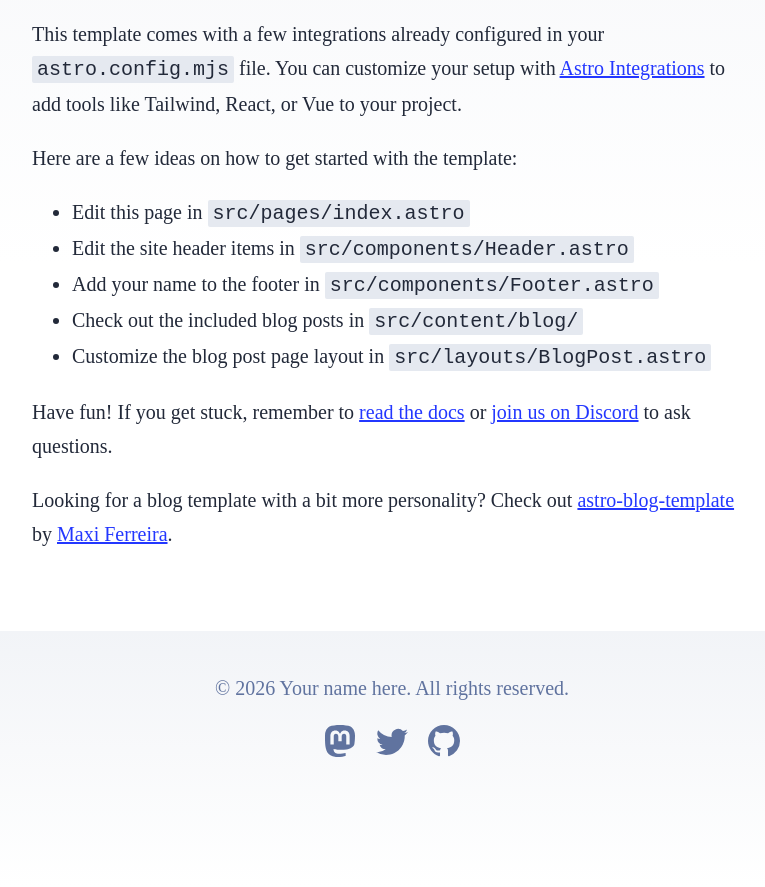
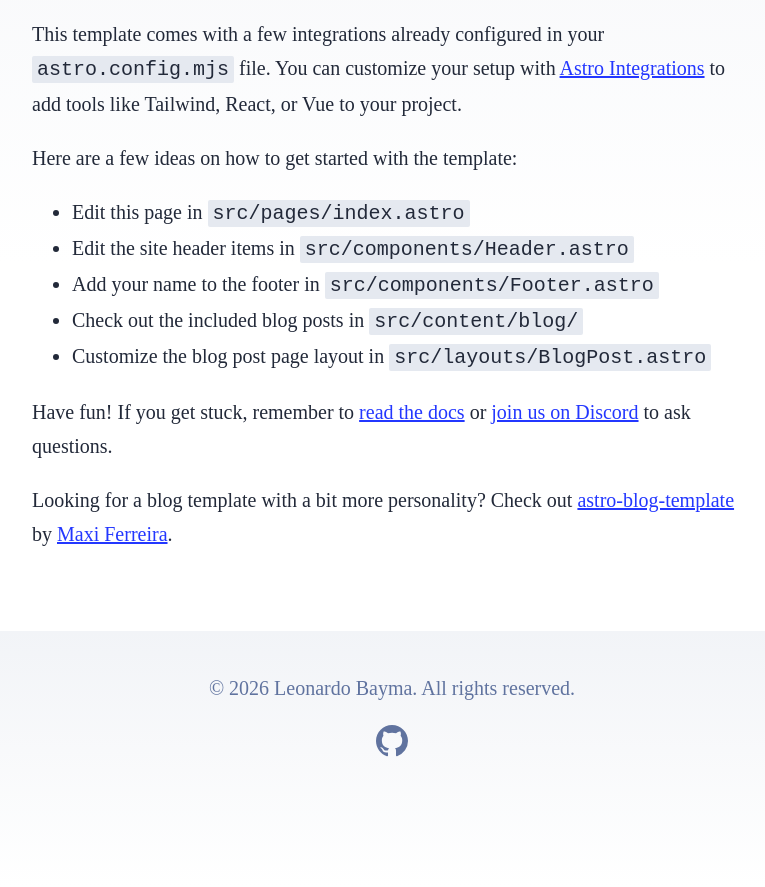
Before and after one commit to leonardobayma/leonardobayma.github.io, an Astro site: page / in a window 1280 px wide. Shown: the part 336-1223 px from the top of the page, without its empty margins (248-1013 px from the left). Built offline with nearby package versions, Linux system fonts and the light colour scheme; Astro itself is replaced by a stand-in of ours.

Commit message:
editing blog information

```diff
--- a/src/components/Footer.astro
+++ b/src/components/Footer.astro
@@ -3,32 +3,9 @@ const today = new Date();
 ---
 
 <footer>
-	&copy; {today.getFullYear()} Your name here. All rights reserved.
+	&copy; {today.getFullYear()} Leonardo Bayma. All rights reserved.
 	<div class="social-links">
-		<a href="https://m.webtoo.ls/@astro" target="_blank">
-			<span class="sr-only">Follow Astro on Mastodon</span>
-			<svg
-				viewBox="0 0 16 16"
-				aria-hidden="true"
-				width="32"
-				height="32"
-				astro-icon="social/mastodon"
-				><path
-					fill="currentColor"
-					d="M11.19 12.195c2.016-.24 3.77-1.475 3.99-2.603.348-1.778.32-4.339.32-4.339 0-3.47-2.286-4.488-2.286-4.488C12.062.238 10.083.017 8.027 0h-.05C5.92.017 3.942.238 2.79.765c0 0-2.285 1.017-2.285 4.488l-.002.662c-.004.64-.007 1.35.011 2.091.083 3.394.626 6.74 3.78 7.57 1.454.383 2.703.463 3.709.408 1.823-.1 2.847-.647 2.847-.647l-.06-1.317s-1.303.41-2.767.36c-1.45-.05-2.98-.156-3.215-1.928a3.614 3.614 0 0 1-.033-.496s1.424.346 3.228.428c1.103.05 2.137-.064 3.188-.189zm1.613-2.47H11.13v-4.08c0-.859-.364-1.295-1.091-1.295-.804 0-1.207.517-1.207 1.541v2.233H7.168V5.89c0-1.024-.403-1.541-1.207-1.541-.727 0-1.091.436-1.091 1.296v4.079H3.197V5.522c0-.859.22-1.541.66-2.046.456-.505 1.052-.764 1.793-.764.856 0 1.504.328 1.933.983L8 4.39l.417-.695c.429-.655 1.077-.983 1.934-.983.74 0 1.336.259 1.791.764.442.505.661 1.187.661 2.046v4.203z"
-				></path></svg
-			>
-		</a>
-		<a href="https://twitter.com/astrodotbuild" target="_blank">
-			<span class="sr-only">Follow Astro on Twitter</span>
-			<svg viewBox="0 0 16 16" aria-hidden="true" width="32" height="32" astro-icon="social/twitter"
-				><path
-					fill="currentColor"
-					d="M5.026 15c6.038 0 9.341-5.003 9.341-9.334 0-.14 0-.282-.006-.422A6.685 6.685 0 0 0 16 3.542a6.658 6.658 0 0 1-1.889.518 3.301 3.301 0 0 0 1.447-1.817 6.533 6.533 0 0 1-2.087.793A3.286 3.286 0 0 0 7.875 6.03a9.325 9.325 0 0 1-6.767-3.429 3.289 3.289 0 0 0 1.018 4.382A3.323 3.323 0 0 1 .64 6.575v.045a3.288 3.288 0 0 0 2.632 3.218 3.203 3.203 0 0 1-.865.115 3.23 3.23 0 0 1-.614-.057 3.283 3.283 0 0 0 3.067 2.277A6.588 6.588 0 0 1 .78 13.58a6.32 6.32 0 0 1-.78-.045A9.344 9.344 0 0 0 5.026 15z"
-				></path></svg
-			>
-		</a>
-		<a href="https://github.com/withastro/astro" target="_blank">
+        <a href="https://github.com/leonardobayma" target="_blank">
 			<span class="sr-only">Go to Astro's GitHub repo</span>
 			<svg viewBox="0 0 16 16" aria-hidden="true" width="32" height="32" astro-icon="social/github"
 				><path
--- a/src/consts.ts
+++ b/src/consts.ts
@@ -1,5 +1,5 @@
 // Place any global data in this file.
 // You can import this data from anywhere in your site by using the `import` keyword.
 
-export const SITE_TITLE = 'Astro Blog';
+export const SITE_TITLE = 'Leonardo Bayma';
 export const SITE_DESCRIPTION = 'Welcome to my website!';
```
